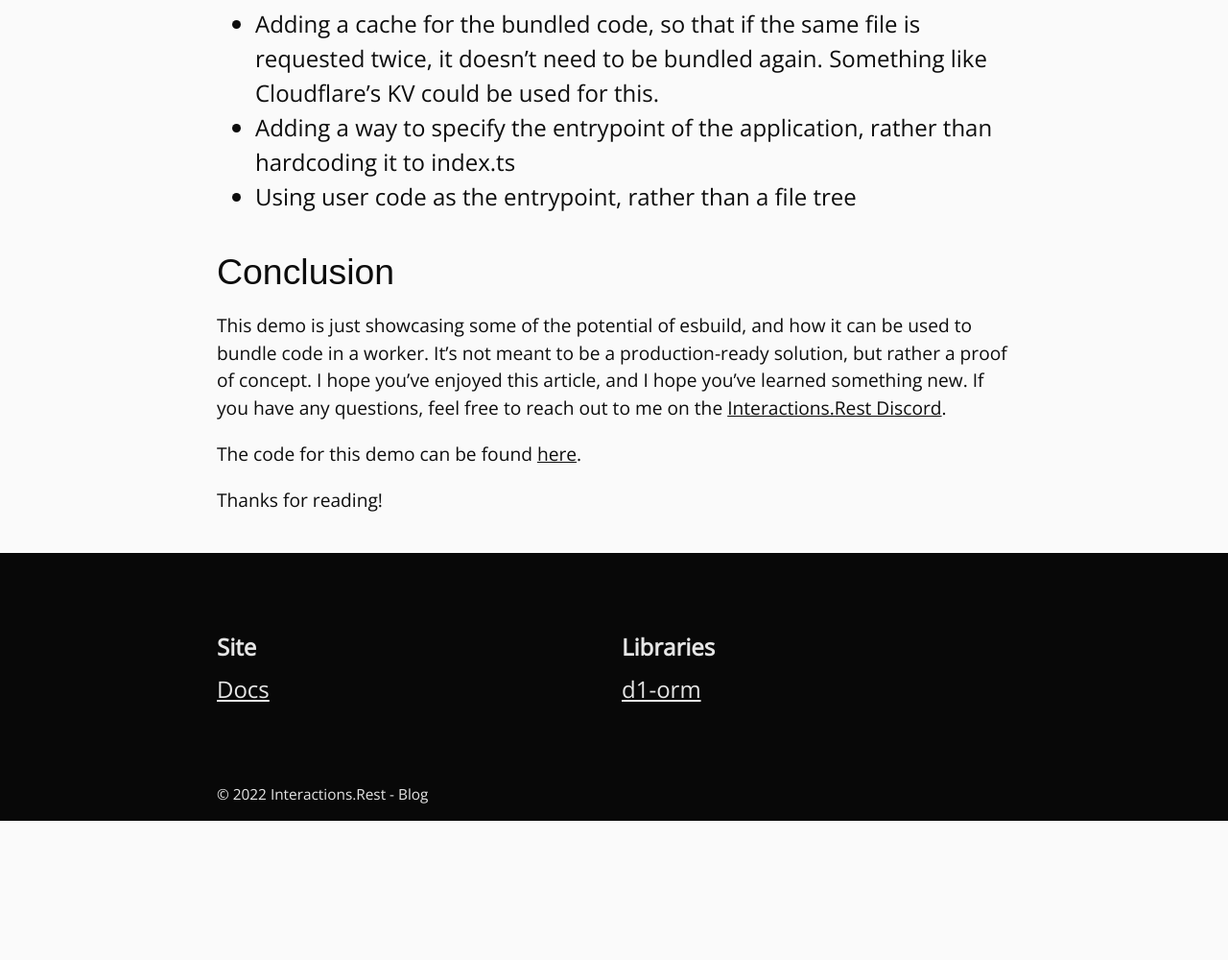
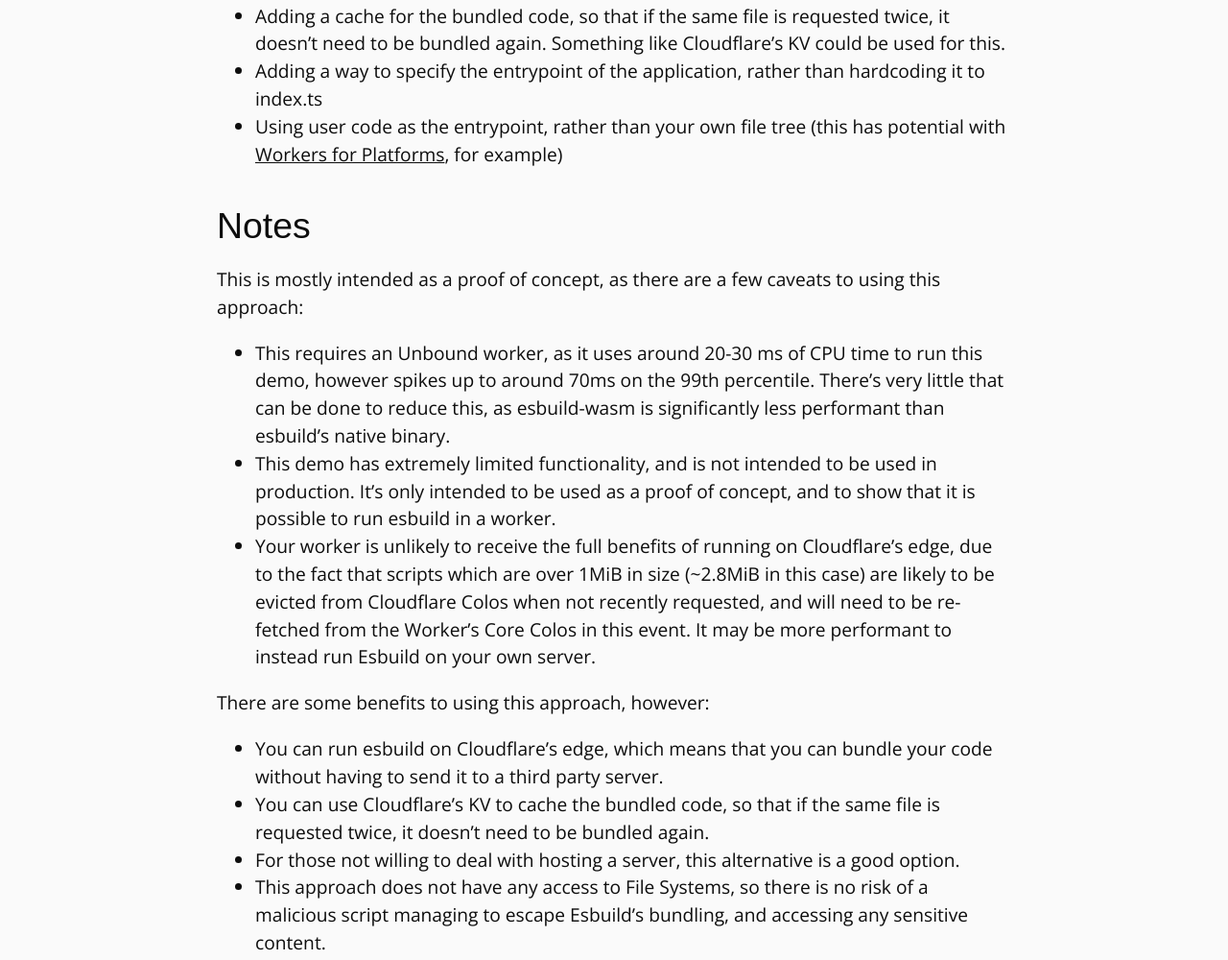
Before and after one commit to Interactions-as-a-Service/blog, an Astro site: page /blog/esbuild-on-the-edge in a window 1280 px wide. Shown: the part 8504-9504 px from the top of the page at 96% size. Before the commit the page ends 9359 px from the top, so only its background shows below. Built offline with nearby package versions, Linux system fonts and the light colour scheme; Astro itself is replaced by a stand-in of ours; some icons are missing.

Commit message:
Add some extra notes to esbuild article

```diff
--- a/package.json
+++ b/package.json
@@ -1,5 +1,5 @@
 {
-  "name": "astro-theme-foundation",
+  "name": "interactions-rest-blog",
   "version": "1.0.0",
   "private": true,
   "scripts": {
--- a/src/components/FadeIn.astro
+++ b/src/components/FadeIn.astro
@@ -1,7 +1,7 @@
 <script>
   const elements = document.querySelectorAll('.fade-in');
   let observer = new IntersectionObserver(
-    (changes, observer) => {
+    (changes) => {
       let timeout = 0;
       changes.forEach((change) => {
         if (change.intersectionRatio > 0) {
--- a/src/layouts/Post.astro
+++ b/src/layouts/Post.astro
@@ -96,7 +96,7 @@
     margin: 2rem auto;
     max-width: 100%;
   }
-  .post-content__content :global(p) {
+  .post-content__content :global(p), .post-content__content :global(ul) {
     font-size: var(--step--1);
   }
   .post-content__content :global(code) {
--- a/src/pages/blog/esbuild-on-the-edge.md
+++ b/src/pages/blog/esbuild-on-the-edge.md
@@ -198,7 +198,19 @@
 Possible improvements to this worker could include:
 - Adding a cache for the bundled code, so that if the same file is requested twice, it doesn't need to be bundled again. Something like Cloudflare's KV could be used for this.
 - Adding a way to specify the entrypoint of the application, rather than hardcoding it to index.ts
-- Using user code as the entrypoint, rather than a file tree
+- Using user code as the entrypoint, rather than your own file tree (this has potential with [Workers for Platforms](https://developers.cloudflare.com/cloudflare-for-platforms/workers-for-platforms/), for example)
+
+### Notes
+This is mostly intended as a proof of concept, as there are a few caveats to using this approach:
+- This requires an Unbound worker, as it uses around 20-30 ms of CPU time to run this demo, however spikes up to around 70ms on the 99th percentile. There's very little that can be done to reduce this, as esbuild-wasm is significantly less performant than esbuild's native binary.
+- This demo has extremely limited functionality, and is not intended to be used in production. It's only intended to be used as a proof of concept, and to show that it is possible to run esbuild in a worker.
+- Your worker is unlikely to receive the full benefits of running on Cloudflare's edge, due to the fact that scripts which are over 1MiB in size (~2.8MiB in this case) are likely to be evicted from Cloudflare Colos when not recently requested, and will need to be re-fetched from the Worker's Core Colos in this event. It may be more performant to instead run Esbuild on your own server.
+
+There are some benefits to using this approach, however:
+- You can run esbuild on Cloudflare's edge, which means that you can bundle your code without having to send it to a third party server.
+- You can use Cloudflare's KV to cache the bundled code, so that if the same file is requested twice, it doesn't need to be bundled again.
+- For those not willing to deal with hosting a server, this alternative is a good option.
+- This approach does not have any access to File Systems, so there is no risk of a malicious script managing to escape Esbuild's bundling, and accessing any sensitive content.
 
 ### Conclusion
 
```
Also changed, not shown: 1 other file.
